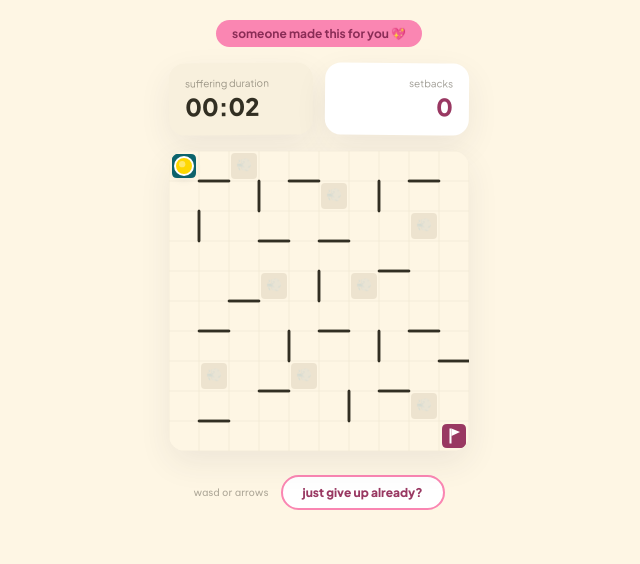
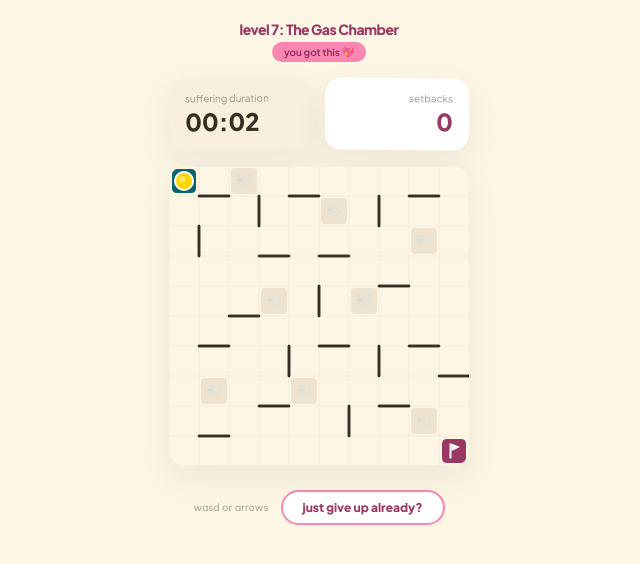
Before and after one commit to BipinRimal314/mazochist, a React (Vite) app: page / in a window 1280 px wide. Both pictures are taken after a click on the button 640 px from the left and 883 px from the top of the page. Shown: the top 564 px of the page, without its empty margins (321-961 px from the left). Built offline with nearby package versions, Linux system fonts and the light colour scheme.

Commit message:
fix: gates no longer mutate walls (prevents unsolvable levels) + add level name to HUD

```diff
--- a/src/App.jsx
+++ b/src/App.jsx
@@ -56,6 +56,7 @@ function App() {
           key={currentLevel}
           levelGrid={ALL_LEVELS[currentLevel].grid}
           levelNumber={currentLevel}
+          levelName={ALL_LEVELS[currentLevel].name}
           levelEra={ALL_LEVELS[currentLevel].era}
           levelFogRadius={ALL_LEVELS[currentLevel].fogRadius}
           levelDeathMode={ALL_LEVELS[currentLevel].deathMode}
--- a/src/components/MazeSolver.jsx
+++ b/src/components/MazeSolver.jsx
@@ -37,7 +37,7 @@ function getGrade(deaths, seconds) {
   return { grade: 'E-', label: 'Legendary suffering.', color: 'var(--error-container)' }
 }
 
-function MazeSolver({ levelGrid, levelNumber, levelEra, levelFogRadius, levelDeathMode, onBack, onNextLevel }) {
+function MazeSolver({ levelGrid, levelNumber, levelName, levelEra, levelFogRadius, levelDeathMode, onBack, onNextLevel }) {
   const [grid] = useState(() => {
     if (levelGrid) return levelGrid
     return decodeFromHash(window.location.hash.slice(1))
@@ -176,19 +176,11 @@ function MazeSolver({ levelGrid, levelNumber, levelEra, levelFogRadius, levelDea
           if (!prev.gateStates.has(gateKey)) {
             const newGates = new Map(prev.gateStates)
             newGates.set(gateKey, true)
-            // close gate in the actual grid (mutate — gates are per-attempt state)
-            const gDir = currentCell.gate.direction
+            // mark gate as closed — physics handles blocking, don't mutate walls
             const idx = ballCellY * grid.cols + ballCellX
             grid.cells[idx] = {
               ...grid.cells[idx],
               gate: { ...grid.cells[idx].gate, open: false },
-              walls: {
-                ...grid.cells[idx].walls,
-                ...(gDir === 'right' ? { left: true } : {}),
-                ...(gDir === 'left' ? { right: true } : {}),
-                ...(gDir === 'down' ? { top: true } : {}),
-                ...(gDir === 'up' ? { bottom: true } : {}),
-              },
             }
             return { ...prev, ball, gateStates: newGates }
           }
@@ -391,12 +383,20 @@ function MazeSolver({ levelGrid, levelNumber, levelEra, levelFogRadius, levelDea
       gap: '16px', padding: '20px', fontFamily: "var(--font-body)",
     }}>
       {levelNumber != null && (
-        <div style={{
-          background: 'var(--primary-container)', color: 'var(--primary-dim)',
-          padding: '6px 16px', borderRadius: '9999px', fontSize: '12px',
-          fontFamily: "var(--font-headline)", fontWeight: 700,
-        }}>
-          someone made this for you {'\u{1F496}'}
+        <div style={{ display: 'flex', flexDirection: 'column', alignItems: 'center', gap: '4px' }}>
+          <div style={{
+            fontFamily: "var(--font-headline)", fontWeight: 800,
+            fontSize: '14px', color: 'var(--primary)', letterSpacing: '-0.5px',
+          }}>
+            level {levelNumber + 1}{levelName ? `: ${levelName}` : ''}
+          </div>
+          <div style={{
+            background: 'var(--primary-container)', color: 'var(--primary-dim)',
+            padding: '4px 12px', borderRadius: '9999px', fontSize: '10px',
+            fontFamily: "var(--font-headline)", fontWeight: 600,
+          }}>
+            {levelEra === 'sadistic' ? 'good luck' : levelEra === 'punishing' ? 'careful now' : 'you got this'} {'\u{1F496}'}
+          </div>
         </div>
       )}
 
```
